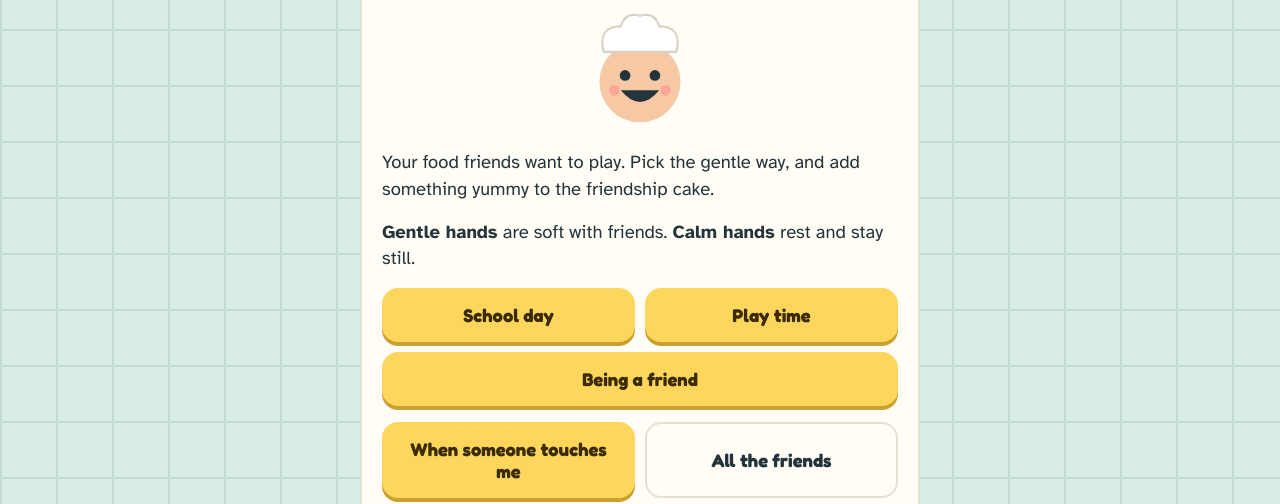
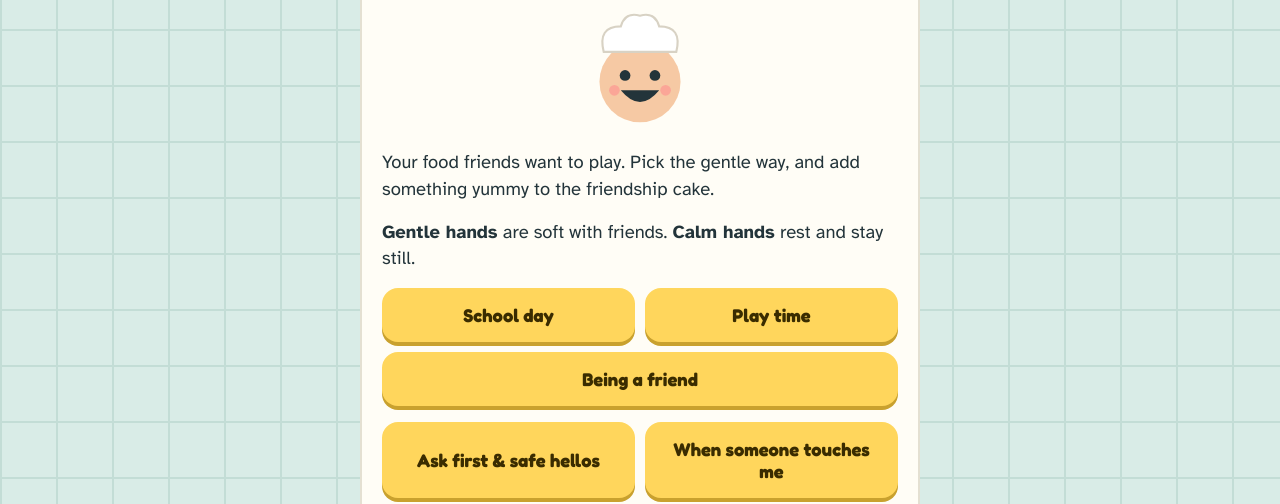
Before and after one commit to blairll87/noahs-kitchen-app, a plain HTML site: page gentle-hands.html in a window 1280 px wide. Shown: the part 307-811 px from the top of the page. Drawn offline with Linux system fonts and the light colour scheme.

Commit message:
Gentle Hands: Ask first & safe hellos pack; stop-then-new-game and too-rough stories
Co-Authored-By: Claude Sonnet 5.5 <noreply@anthropic.com>
Claude-Session: https://claude.ai/code/session_01SyxFPRP8HWF3DyTsnB3Mqy

```diff
--- a/gentle-hands.html
+++ b/gentle-hands.html
@@ -287,7 +287,70 @@ const SCENES = [
     no:"Ouch! Mango only wanted to play. Hitting hurts.", feel:"sad", you:"someone hit you",
     yesFeel:"Look at Mango's face. Mango is laughing because you are both having fun.",
     es:["Juguemos a otra cosa.","Let's play something else."],
-    ing:"🍍" }
+    ing:"🍍" },
+  { pack:"touch", friend:"pickle", name:"Pickle", title:"Say it, then play something new",
+    setup:"Pickle walks up and tickles your neck. You did not ask for it, and you do not like it.",
+    ask:"What can you say?",
+    good:{ pic:"✋", text:"\"Stop! I don't like that. Let's play something else.\"" }, bad:{ pic:"💥", text:"Push Pickle" },
+    yes:"You said stop, and then you offered a new game. That is strong and kind.",
+    no:"Ouch! Pushing hurts. Use your words instead.", feel:"sad", you:"someone pushed you",
+    yesFeel:"Look at Pickle's face. Pickle hears you and picks a new game.",
+    es:[["¡Para! No me gusta.","Stop! I don't like that."],["Juguemos a otra cosa.","Let's play something else."]],
+    ing:"🍞" },
+  { pack:"touch", friend:"muffin", name:"Muffin", title:"Too rough",
+    setup:"The tickle game is getting rough. Muffin's face does not look happy anymore.",
+    ask:"What do you do?",
+    good:{ pic:"⏸️", text:"Pause and say \"Gentle, please\"" }, bad:{ pic:"😆", text:"Keep going, harder" },
+    yes:"You paused and looked at Muffin's face. Good friends stop when a face changes.",
+    no:"Muffin got hurt. Rough play can hurt, even when it started as a game.", feel:"sad", you:"someone played too rough with you",
+    yesFeel:"Look at Muffin's face. Muffin feels better when the game is gentle.",
+    es:["Más suave, por favor.","Gentler, please."],
+    ing:"🥐" },
+  { pack:"ask", friend:"muffin", name:"Muffin", title:"Ask first",
+    setup:"You want to play the tickle game with Muffin. Muffin is standing right there.",
+    ask:"What do you do first?",
+    good:{ pic:"🙋", text:"Ask, \"Can I tickle you?\"" }, bad:{ pic:"🤚", text:"Just tickle Muffin" },
+    yes:"Muffin can say yes or no. You asked first, and that is kind.",
+    no:"Muffin did not know it was coming! A surprise touch can feel scary or yucky.", feel:"scared", you:"someone tickled you without asking",
+    yesFeel:"Look at Muffin's face. Muffin is ready, because you asked.",
+    es:["¿Puedo?","Can I?"],
+    ing:"🍎" },
+  { pack:"ask", friend:"toast", name:"Toast", title:"When the answer is no",
+    setup:"You ask Toast, \"Can I tickle you?\" Toast says, \"No, thank you.\"",
+    ask:"What do you do?",
+    good:{ pic:"👍", text:"Say \"Okay\" and pick something else" }, bad:{ pic:"🤚", text:"Tickle Toast anyway" },
+    yes:"Great listening! No means no. Now you can ask Toast to play something else.",
+    no:"Toast said no, and you did it anyway. That felt yucky.", feel:"sad", you:"someone did it after you said no",
+    yesFeel:"Look at Toast's face. Toast feels safe with you.",
+    es:["Está bien.","Okay."],
+    ing:"🥝" },
+  { pack:"ask", friend:"berry", name:"Berry", title:"A safe hello",
+    setup:"You see Berry and you feel so happy! You want to say hi with your hands.",
+    ask:"What is a safe way to say hi?",
+    good:{ pic:"🖐️", text:"A hi-five or a fist bump" }, bad:{ pic:"💥", text:"Push Berry" },
+    yes:"Hi-five! Berry smiles. Hi-fives and fist bumps are safe ways to say hi.",
+    no:"Ouch! A push can knock a friend down, even when you are happy.", feel:"sad", you:"someone pushed you",
+    yesFeel:"Look at Berry's face. Berry loves your hi-five.",
+    es:["¡Choca esos cinco!","Give me five!"],
+    ing:"🍈" },
+  { pack:"ask", friend:"mango", name:"Mango", title:"Ask for a hug",
+    setup:"You love hugs! You want to hug Mango.",
+    ask:"What do you do first?",
+    good:{ pic:"🤗", text:"Ask, \"Want a hug?\"" }, bad:{ pic:"🏃", text:"Run over and grab Mango" },
+    yes:"Mango says yes! Hug time. If Mango says no, a hi-five is a great choice.",
+    no:"Mango was not ready. Grabbing is not gentle.", feel:"scared", you:"someone grabbed you",
+    yesFeel:"Look at Mango's face. Mango is smiling and ready for a hug.",
+    es:["¿Quieres un abrazo?","Do you want a hug?"],
+    ing:"🍏" },
+  { pack:"ask", friend:"pickle", name:"Pickle", title:"When my body wants to push",
+    setup:"A friend is standing next to you. You feel playful, and your body wants to push.",
+    ask:"What can you do instead?",
+    good:{ pic:"🏃", text:"Ask, \"Want to play chase?\"" }, bad:{ pic:"💥", text:"Push your friend" },
+    yes:"Chase is a game with rules. Ask first, and stop when your friend says stop. You can also push the wall to get the wiggles out.",
+    no:"Ouch! A push can knock someone down, even if you are playing.", feel:"sad", you:"someone pushed you",
+    yesFeel:"Look at Pickle's face. Pickle is excited to play chase.",
+    es:["¿Quieres jugar?","Do you want to play?"],
+    ing:"🥜" }
 ];
 SCENES.forEach(s => { if (!s.pack) s.pack = "play"; });
 const ACTS = {
@@ -308,7 +371,14 @@ const ACTS = {
   "A friend is crying":"Put your hand on your heart and say, Are you okay?",
   "Tickle game":"Hold your hand out strong like a stop sign. Say, Stop! I don't like that!",
   "They did not stop":"Pretend to walk to a grown-up. Say, Teacher, I need help!",
-  "Play a different way":"Say, Let's play something else! Then pick a game: chase, catch, or tag."
+  "Play a different way":"Say, Let's play something else! Then pick a game: chase, catch, or tag.",
+  "Say it, then play something new":"Hold up your stop hand. Say, Stop! I don't like that. Then say, Let's play something else!",
+  "Too rough":"Hold up your hand like a pause button. Say, Gentle, please. Then do a gentle high-five.",
+  "Ask first":"Stand tall. Ask your friend, Can I? Then wait for the answer.",
+  "When the answer is no":"Put your thumb up and say, Okay. Then ask, Want to play something else?",
+  "A safe hello":"Hold up your hand for a hi-five. Give a soft pat. Now make a fist and do a gentle fist bump.",
+  "Ask for a hug":"Open your arms a little and ask, Want a hug? Wait for yes. If it's no, give a hi-five.",
+  "When my body wants to push":"Say, Want to play chase? Wait for yes. Then push the wall to get the wiggles out."
 };
 SCENES.forEach(s => { s.act = ACTS[s.title]; });
 
@@ -366,6 +436,8 @@ function renderBowl() {
   slotsEl.innerHTML = round.map((s, i) => `<span class="slot ${bowl[i] ? "full" : ""}">${bowl[i] ? s.ing : ""}</span>`).join("");
 }
 
+function esPairs(s) { return Array.isArray(s.es[0]) ? s.es : [s.es]; }
+
 function start() {
   hush(); clearTimers(); idx = 0; bowl = []; renderBowl();
   screen.innerHTML = `
@@ -380,6 +452,7 @@ function start() {
       <button class="btn" data-pack="friend">Being a friend</button>
     </div>
     <div class="row">
+      <button class="btn" data-pack="ask">Ask first &amp; safe hellos</button>
       <button class="btn" data-pack="touch">When someone touches me</button>
       <button class="btn alt" data-pack="all">All the friends</button>
       <button class="btn alt" id="calm">Squeeze &amp; breathe</button>
@@ -435,7 +508,7 @@ function act() {
     <div class="step">Act it out · Get up and move!</div>
     <div class="stage bounce">${face("chef","excited")}</div>
     <h2 id="actcue">${s.act}</h2>
-    ${s.es ? `<div class="phrase"><b>${s.es[0]}</b><span>${s.es[1]}</span><br><button class="btn alt" id="sayes" style="margin-top:8px">🔊 Say it with me</button></div>` : ""}
+    ${s.es ? `<div class="phrase">${esPairs(s).map(pr => `<b>${pr[0]}</b><span>${pr[1]}</span>`).join('<div style="height:8px"></div>')}<br><button class="btn alt" id="sayes" style="margin-top:8px">🔊 Say it with me</button></div>` : ""}
     <div class="row">
       <button class="btn" id="did">I did it!</button>
       <button class="btn alt" id="hear">Hear it again</button>
@@ -449,7 +522,13 @@ function act() {
   go();
   document.getElementById("hear").onclick = go;
   const sayes = document.getElementById("sayes");
-  if (sayes) sayes.onclick = () => { hush(); clearTimers(); speak(s.es[0], () => timers.push(setTimeout(() => speak(s.es[1]), 2200)), "es-MX"); };
+  if (sayes) sayes.onclick = () => {
+    hush(); clearTimers();
+    // Spanish, a pause to say it back, then the English, for each phrase in turn
+    const run = (i) => { const pr = esPairs(s)[i]; if (!pr) return;
+      speak(pr[0], () => timers.push(setTimeout(() => speak(pr[1], () => timers.push(setTimeout(() => run(i + 1), 500))), 2200)), "es-MX"); };
+    run(0);
+  };
   document.getElementById("did").onclick = () => { clearTimers(); idx++; last ? finish() : scene(); };
 }
 
```
Also changed, not shown: index.html (+2 -2 lines).
